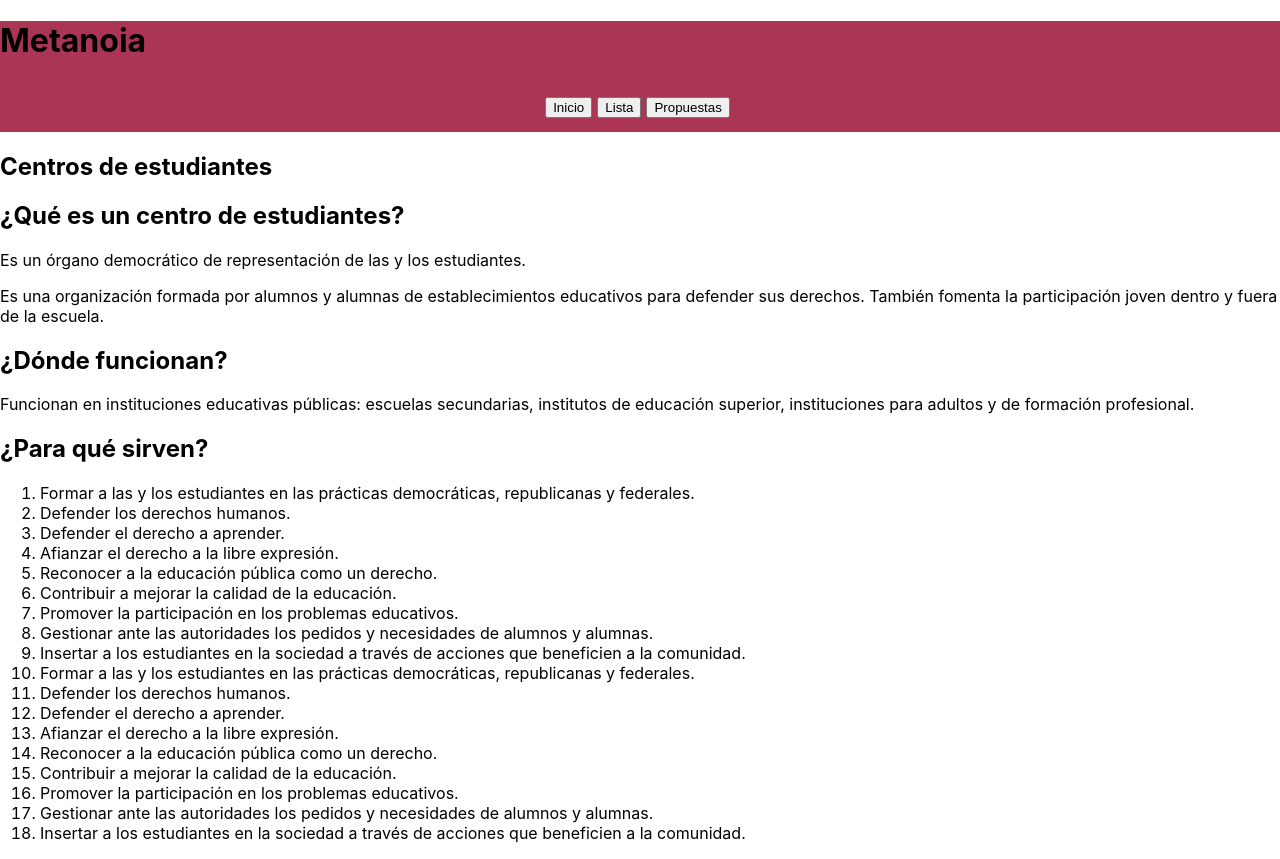
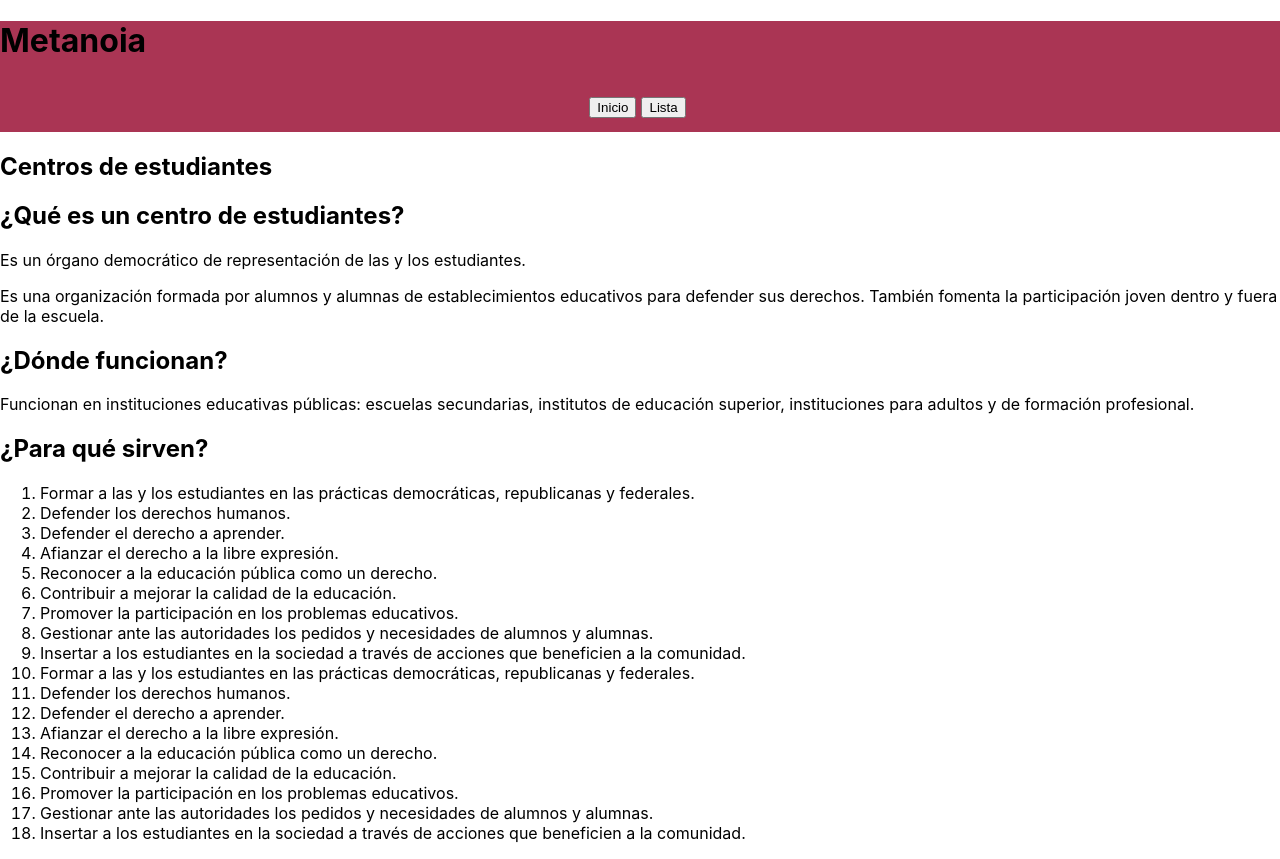
Before and after one commit to TomasFransoi/consejo, a React (Create React App) app: page / in a window 1280 px wide. Built offline with nearby package versions, Linux system fonts and the light colour scheme.

Commit message:
sin-propu

```diff
--- a/src/Components/Navbar/NavBar.js
+++ b/src/Components/Navbar/NavBar.js
@@ -8,11 +8,12 @@ const Navbar = () =>{
             <div className='opciones'>
                 <Link to='/' className="Opcion"><button>Inicio</button></Link>
                 <Link to='/Lista' className="Opcion"><button>Lista</button></Link>
-                <Link to='/Propuestas' className="Opcion"><button>Propuestas</button></Link>
+
             </div>
 
         </nav>
         </div>
     )
 }
+//<Link to='/Propuestas' className="Opcion"><button>Propuestas</button></Link>
 export default Navbar
```
